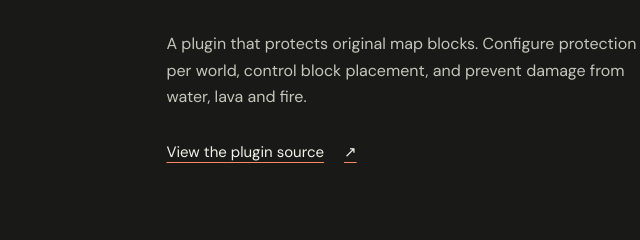
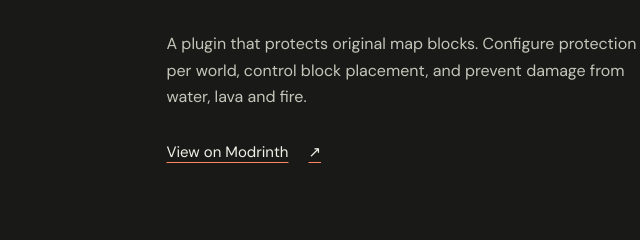
Before and after one commit to Brick-Bread/brick-bread-site, a plain HTML site: page dist/index.html in a window 1280 px wide. Shown: the part 1300-1540 px from the top of the page, 569-1209 px from the left. Drawn offline with Linux system fonts and the light colour scheme.

Commit message:
Link Brick-MapProtect to its Modrinth page

```diff
--- a/dist/index.html
+++ b/dist/index.html
@@ -68,7 +68,7 @@
         </div>
         <div class="project-detail">
           <p>A plugin that protects original map blocks. Configure protection per world, control block placement, and prevent damage from water, lava and fire.</p>
-          <a class="project-link" href="https://github.com/Brick-Bread/Brick-MapProtect">View the plugin source <span aria-hidden="true">↗</span></a>
+          <a class="project-link" href="https://modrinth.com/plugin/brick-mapprotect">View on Modrinth <span aria-hidden="true">↗</span></a>
         </div>
       </article>
     </section>
```
